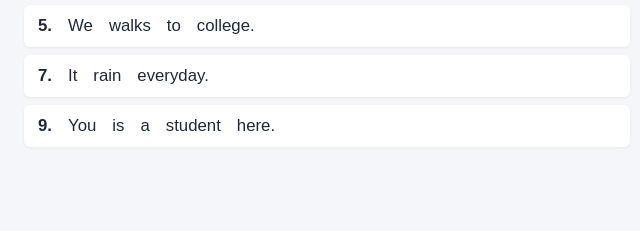
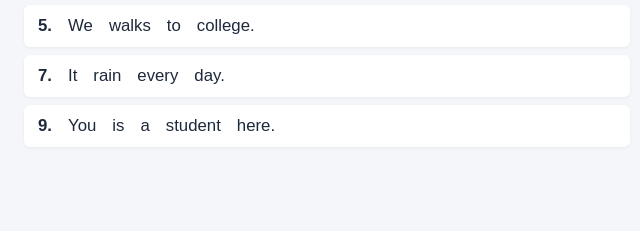
Before and after one commit to AtinWix/esol, a plain HTML site: page e1/E1_Speaking_Talk_Error_Correction.html in a window 1280 px wide. Shown: the part 382-613 px from the top of the page, 0-640 px from the left. Drawn offline with Linux system fonts and the light colour scheme.

Commit message:
Update E1_Speaking_Talk_Error_Correction.html

```diff
--- a/e1/E1_Speaking_Talk_Error_Correction.html
+++ b/e1/E1_Speaking_Talk_Error_Correction.html
@@ -79,7 +79,7 @@
             { id: 4, text: "She work every day.", errorIndex: 1, correctWord: "works" },
             { id: 5, text: "We walks to college.", errorIndex: 1, correctWord: "walk" },
             { id: 6, text: "They goes to the shop.", errorIndex: 1, correctWord: "go" },
-            { id: 7, text: "It rain everyday.", errorIndex: 1, correctWord: "rains" },
+            { id: 7, text: "It rain every day.", errorIndex: 1, correctWord: "rains" },
             { id: 8, text: "I has a pen.", errorIndex: 1, correctWord: "have" },
             { id: 9, text: "You is a student here.", errorIndex: 1, correctWord: "are" },
             { id: 10, text: "He speak English.", errorIndex: 1, correctWord: "speaks" }
```
